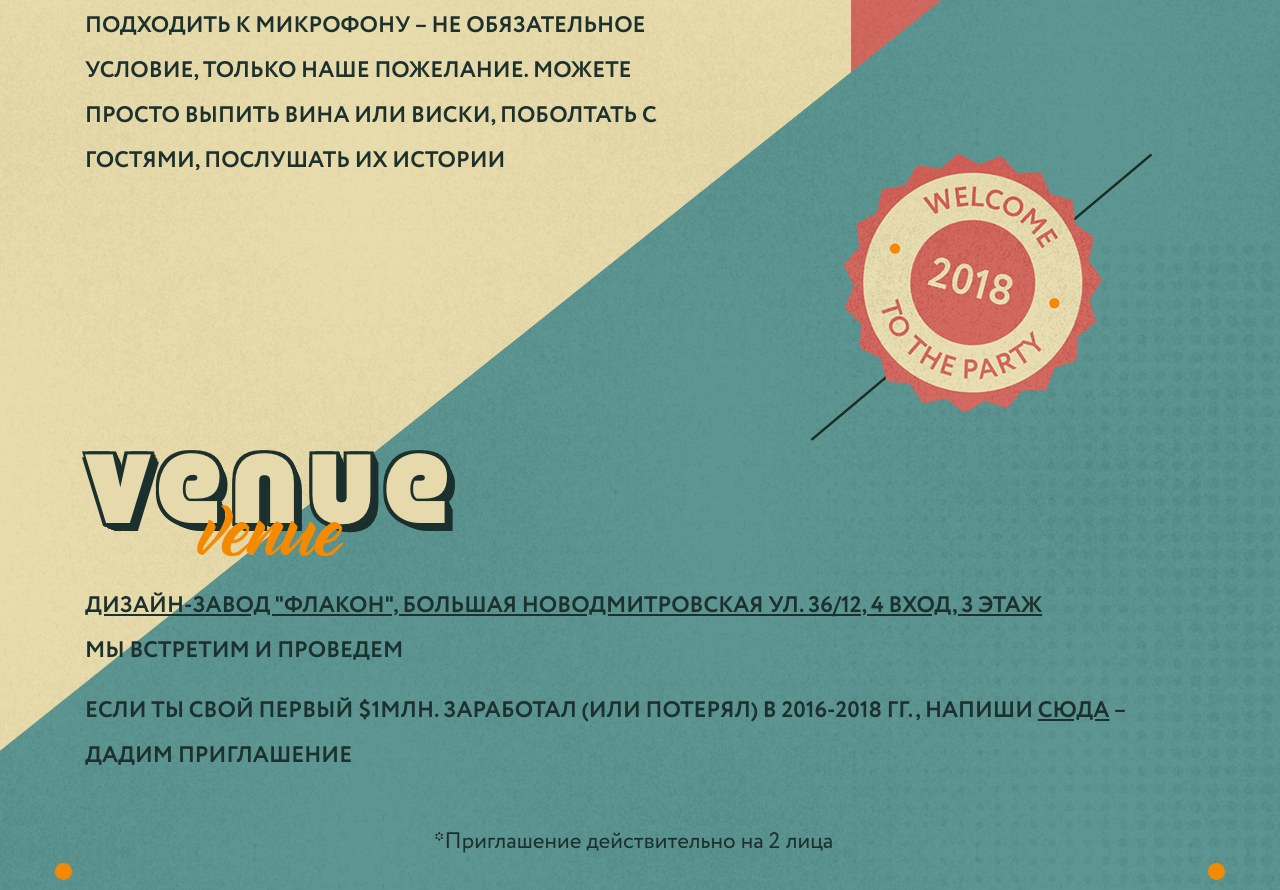
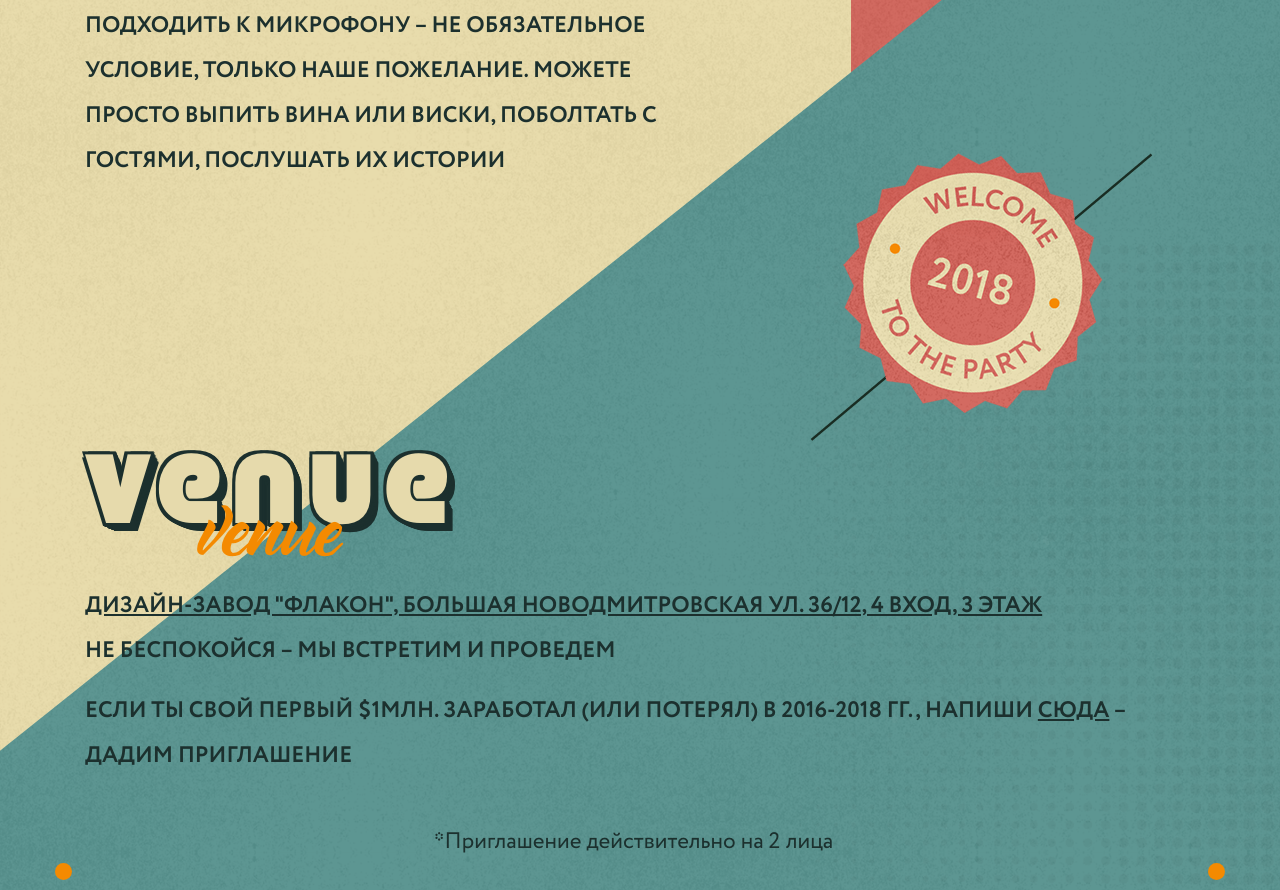
Before and after one commit to ned4ded/krypto-fuck-up-evening, a website: page www/index.html in a window 1280 px wide. Shown: the part 6954-7844 px from the top of the page. Drawn offline with Linux system fonts and the light colour scheme.

Commit message:
Update index.html

```diff
--- a/www/index.html
+++ b/www/index.html
@@ -330,7 +330,7 @@
               Дизайн-завод "Флакон", Большая Новодмитровская ул. 36/12, 4 вход, 3 этаж
             </a>
             <span class="about-us__paragraph-line about-us__paragraph-line--margin--wide">
-              Мы встретим и проведем
+              Не беспокойся – мы встретим и проведем
             </span>
             <span class="about-us__paragraph-line">
               Если ты свой первый $1млн. заработал (или потерял) в 2016-2018 гг., напиши <a target="_blank" href="https://t.me/marinoseg" class="about-us__link">сюда</a> – дадим приглашение
```
